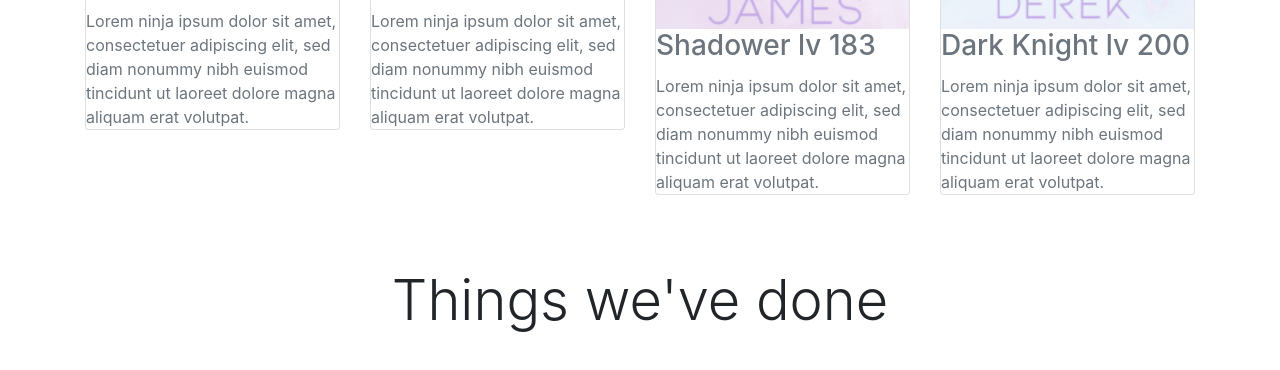
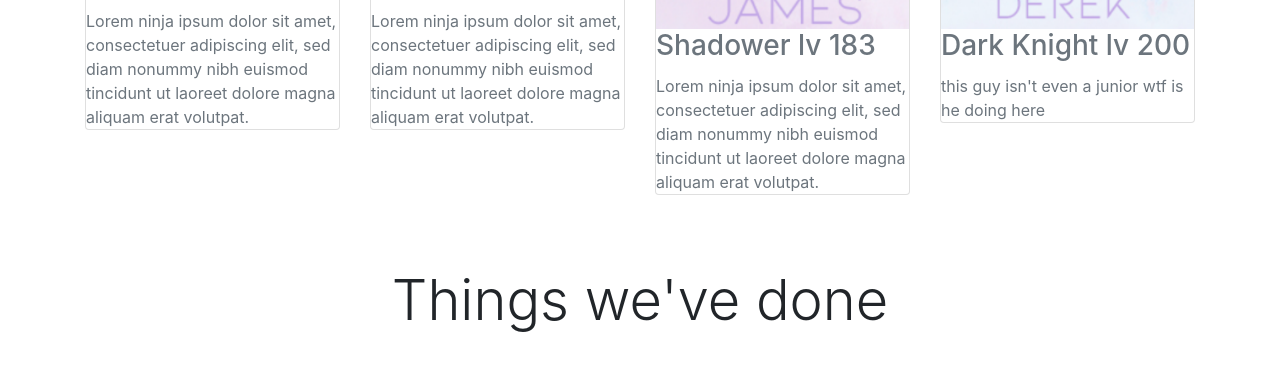
Before and after one commit to itsdorek/jamesproj, a plain HTML site: page index.html in a window 1280 px wide. Shown: the part 696-1066 px from the top of the page. Drawn offline with nearby package versions, Linux system fonts and the light colour scheme.

Commit message:
Update index.html

```diff
--- a/index.html
+++ b/index.html
@@ -69,7 +69,7 @@
                     <img class="card-img-top img-fluid" src="derek.png">
                     <div class="card-block">
                         <h3 class="card-title">Dark Knight lv 200</h3>
-                        <p class="card-text">Lorem ninja ipsum dolor sit amet, consectetuer adipiscing elit, sed diam nonummy nibh euismod tincidunt ut laoreet dolore magna aliquam erat volutpat.</p>
+                        <p class="card-text">this guy isn't even a junior wtf is he doing here</p>
                     </div>
                 </div>
             </div>
```
